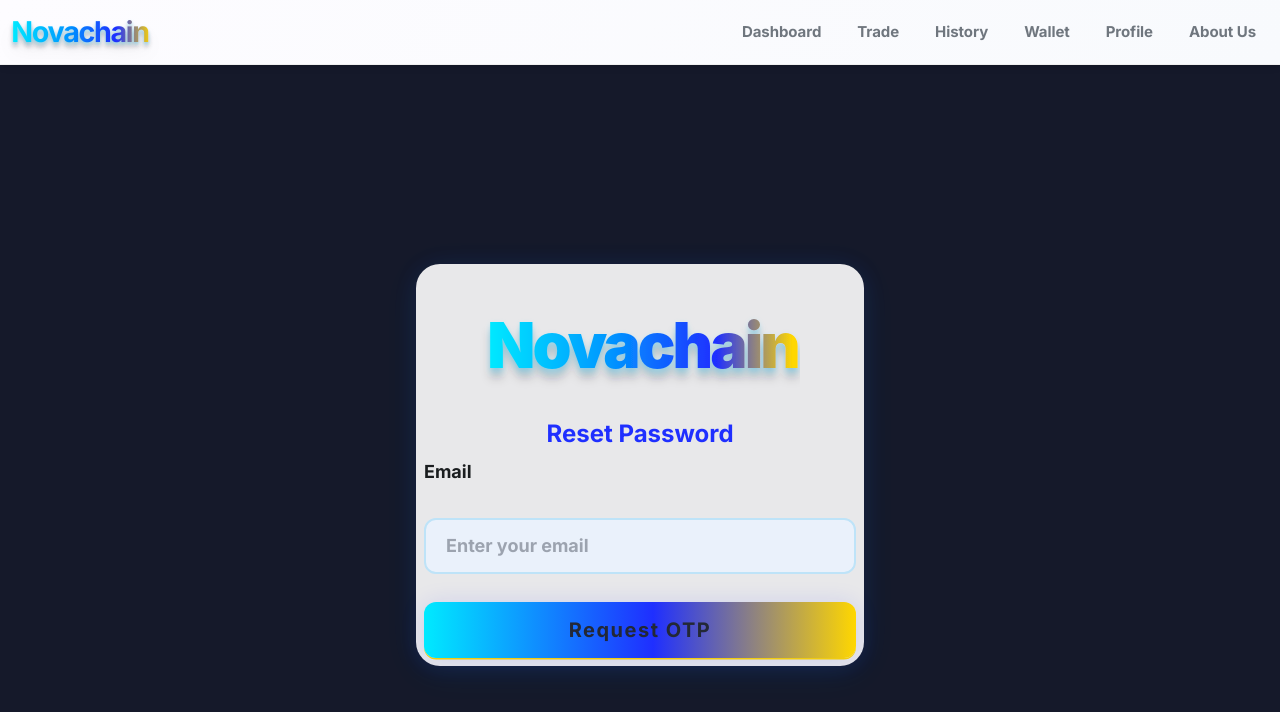
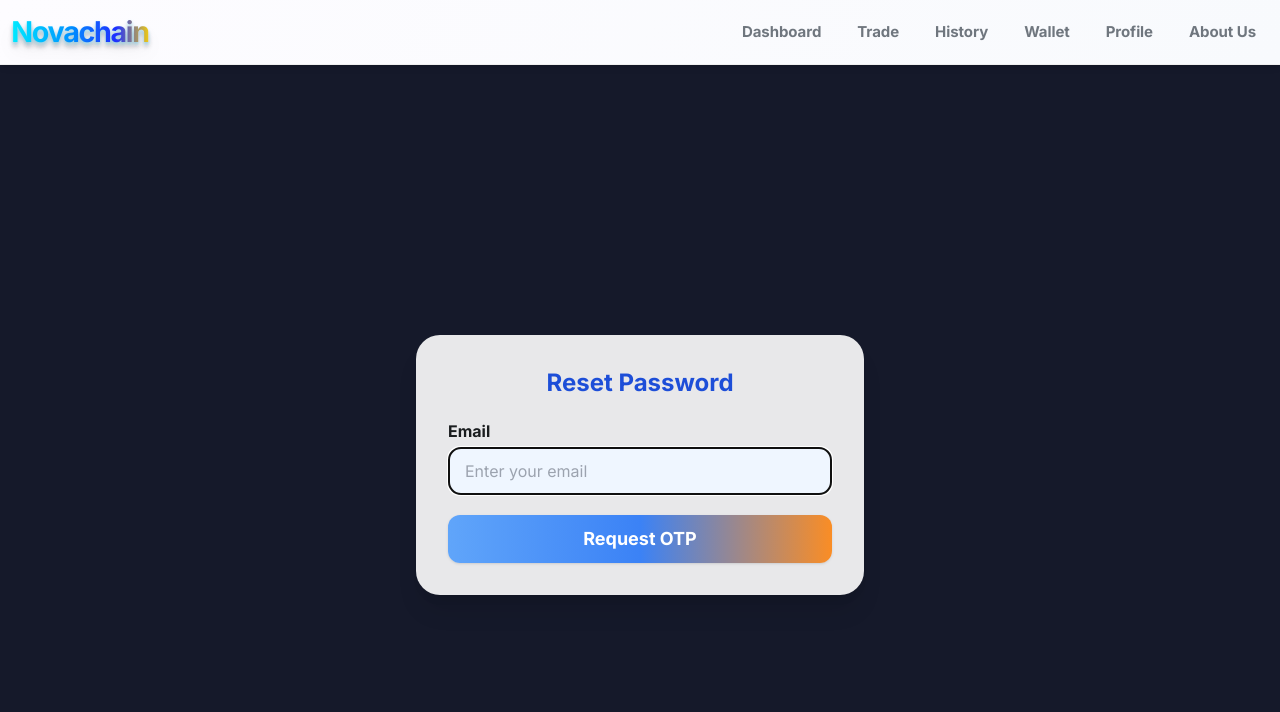
Before and after one commit to GarySPS/novachain-frontend, a React (Create React App) app: page /forgot in a window 1280 px wide. Shown: the top 712 px of the page. Built offline with nearby package versions, Linux system fonts and the light colour scheme.

Commit message:
Fix forgot password flow: remove old component and use correct OTP reset page

```diff
--- a/src/AppShell.js
+++ b/src/AppShell.js
@@ -10,7 +10,7 @@ import SignUpPage from "./pages/SignUpPage";
 import VerifyOTPPage from "./pages/VerifyOTPPage";
 import AboutUs from "./pages/AboutUs";
 import NavBar from './components/navbar';
-import ForgotPasswordPage from "./components/ForgotPasswordPage";
+import ForgotPasswordPage from "./pages/ForgotPasswordPage";
 
 
 function AppShell() {
--- a/src/components/ForgotPasswordPage.js
+++ /dev/null
@@ -1,95 +0,0 @@
-// src/pages/ForgotPasswordPage.js
-import React, { useState } from "react";
-import { MAIN_API_BASE } from "../config";
-import Card from "../components/card";
-import NovaChainLogo from "../components/NovaChainLogo.svg";
-
-export default function ForgotPasswordPage() {
-  const [email, setEmail] = useState("");
-  const [loading, setLoading] = useState(false);
-  const [error, setError] = useState("");
-  const [success, setSuccess] = useState("");
-
-  const handleSubmit = async (e) => {
-    e.preventDefault();
-    setLoading(true);
-    setError("");
-    setSuccess("");
-    try {
-      const res = await fetch(`${MAIN_API_BASE}/users/forgot-password`, {
-        method: "POST",
-        headers: { "Content-Type": "application/json" },
-        body: JSON.stringify({ email }),
-      });
-      const data = await res.json();
-      if (!res.ok) {
-        setError(data.error || "Failed to send OTP. Try again.");
-      } else {
-        setSuccess(data.message || "If your email exists, instructions have been sent.");
-      }
-    } catch (err) {
-      setError("Network error. Please try again.");
-    }
-    setLoading(false);
-  };
-
-  return (
-    <div className="min-h-screen flex items-center justify-center bg-[#15192a] px-4 py-8">
-      <Card className="w-full max-w-md mx-auto p-7 rounded-3xl shadow-2xl border-0 bg-white/90" style={{ overflow: "visible" }}>
-        {/* Logo */}
-        <div className="flex items-center justify-center w-full mb-7 mt-[-10px]">
-          <img
-            src={NovaChainLogo}
-            alt="NovaChain Logo"
-            className="block select-none pointer-events-none"
-            style={{ width: "90%", maxWidth: 320, minWidth: 170, height: "auto", objectFit: "contain" }}
-            draggable={false}
-          />
-        </div>
-
-        <h2 className="text-2xl font-bold mb-2 text-[#1f2fff] text-center">Reset Password</h2>
-
-        <form onSubmit={handleSubmit} className="space-y-7">
-          <label htmlFor="email" className="block text-lg font-bold mb-1">Email</label>
-          <input
-            id="email"
-            type="email"
-            className="w-full h-14 rounded-xl px-5 bg-[#eaf1fb] text-lg font-semibold border-2 border-[#bee3f8] focus:border-[#1f2fff] focus:ring-2 focus:ring-[#00eaff55] transition outline-none mb-2"
-            placeholder="Enter your email"
-            value={email}
-            onChange={e => setEmail(e.target.value)}
-            required
-          />
-
-          {error && (
-            <div className="bg-red-50 border border-red-200 text-red-500 rounded-lg px-4 py-2 text-center">
-              {error}
-            </div>
-          )}
-          {success && (
-            <div className="bg-green-50 border border-green-200 text-green-600 rounded-lg px-4 py-2 text-center">
-              {success}
-            </div>
-          )}
-
-          <button
-            className="w-full h-14 rounded-xl font-extrabold text-xl tracking-wider shadow-lg"
-            type="submit"
-            disabled={loading}
-            style={{
-              background: "linear-gradient(90deg,#00eaff 0%,#1f2fff 53%,#ffd700 100%)",
-              color: "#232836",
-              letterSpacing: 1.5,
-              boxShadow: "0 2px 24px #1f2fff22, 0 1.5px 0 #ffd700",
-              opacity: loading ? 0.7 : 1,
-              border: "none",
-              outline: "none"
-            }}
-          >
-            {loading ? "Sending..." : "Request OTP"}
-          </button>
-        </form>
-      </Card>
-    </div>
-  );
-}
```
